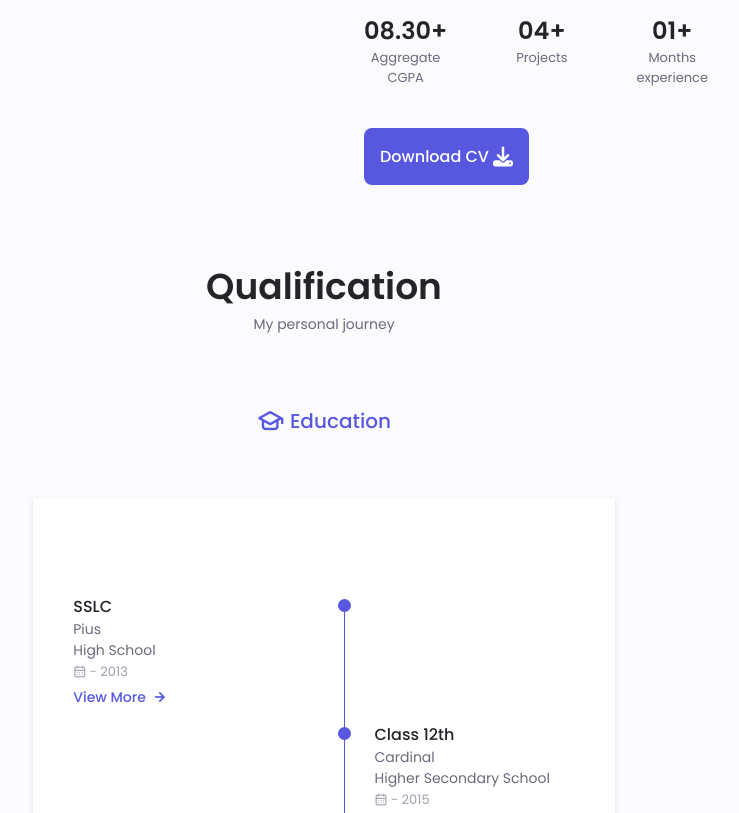
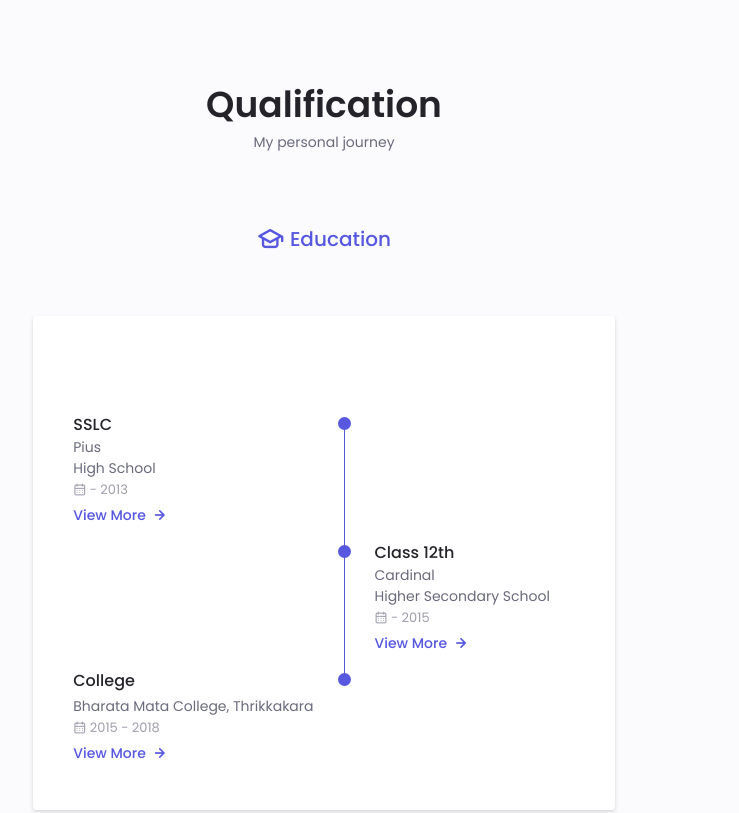
Before and after one commit to sayhellotovaishnavi/sayhellotovaishnavi.github.io, a plain HTML site: page index.html in a window 1280 px wide. Shown: the part 1152-1965 px from the top of the page, without its empty margins (316-1055 px from the left). Drawn offline with nearby package versions, Linux system fonts and the light colour scheme.

Commit message:
Removed unwanted buttons

```diff
--- a/index.html
+++ b/index.html
@@ -159,32 +159,6 @@
                 My expertise lies in cloud computing, CI/CD pipelines, and monitoring systems. I enjoy solving complex problems and
                 collaborating with teams to deliver high-quality solutions.
             </p>
-
-            <div class="about__info">
-              <div>
-                <span class="about__info-title">08.30+</span>
-                <span class="about__info-name">Aggregate <br />CGPA</span>
-              </div>
-
-              <div>
-                <span class="about__info-title">04+</span>
-                <span class="about__info-name"
-                  >
-                  Projects</span
-                >
-              </div>
-
-              <div>
-                <span class="about__info-title">01+</span>
-                <span class="about__info-name">Months <br />experience</span>
-              </div>
-            </div>
-
-            <div class="about__buttons">
-              <a download="" href="assets\MyCV.pdf" class="button button--flex">
-                Download CV<i class="fas fa-download button__icon"></i>
-              </a>
-            </div>
           </div>
         </div>
       </section>
```
